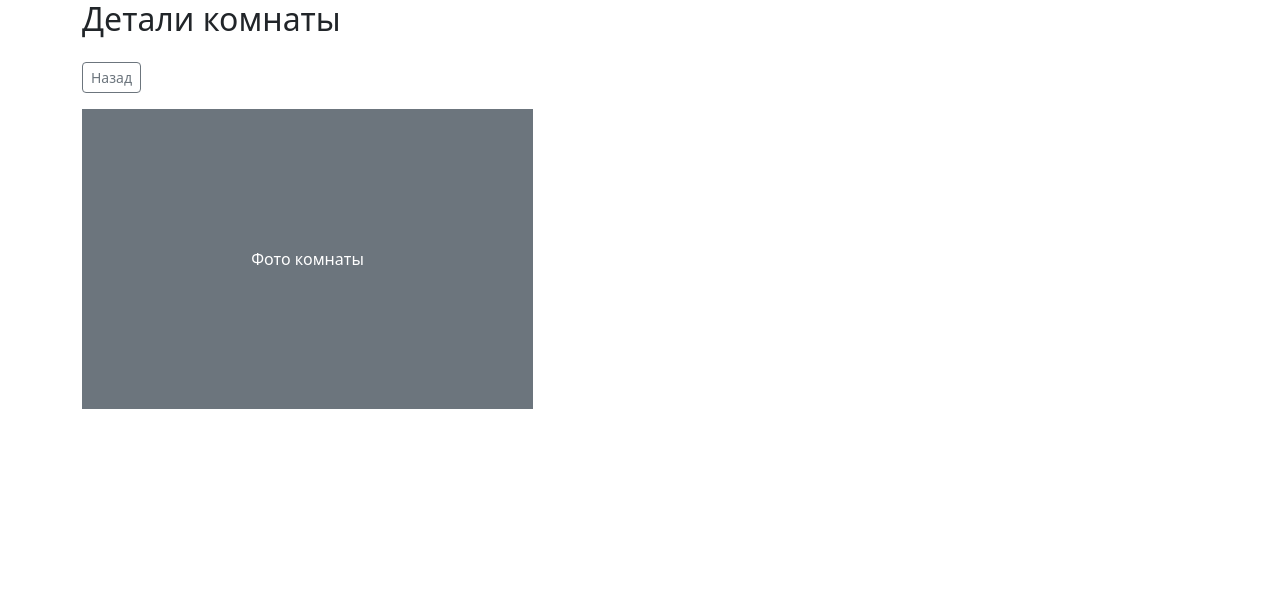
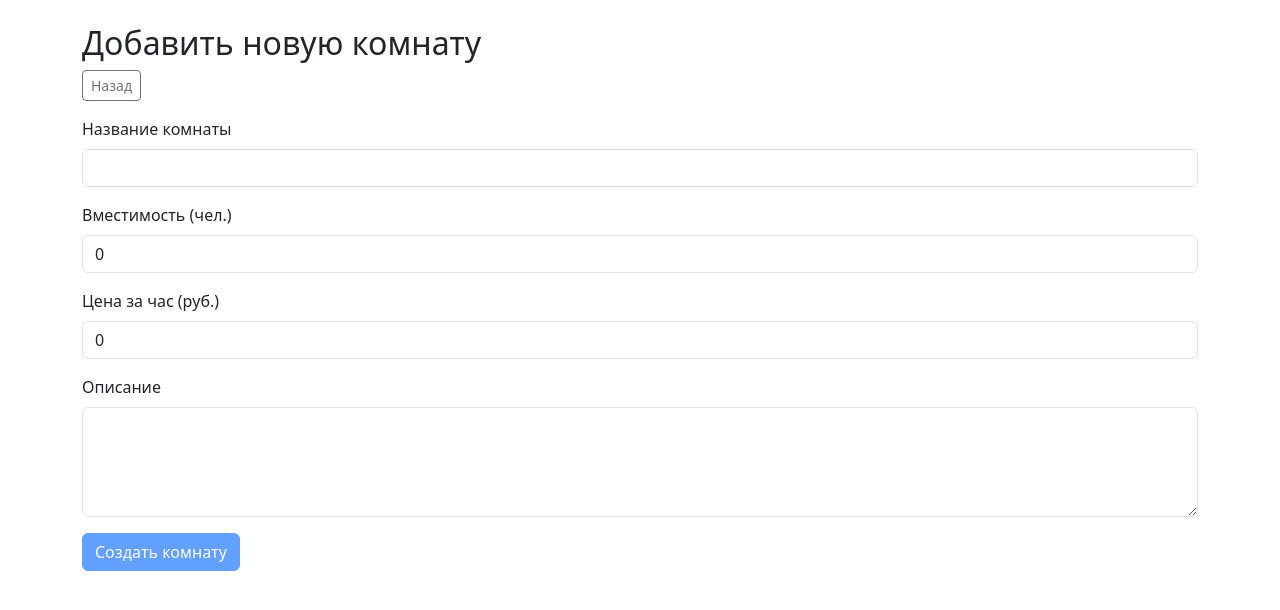
Before and after one commit to teteik/room-rental-ui, an Angular app: page /rooms/new in a window 1280 px wide. Shown: the top 610 px of the page. Built offline with nearby package versions, Linux system fonts and the light colour scheme; no server answers.

Commit message:
add create room creation form with validation

```diff
--- a/src/app/app.routes.ts
+++ b/src/app/app.routes.ts
@@ -5,6 +5,7 @@ import { RoomFormComponent } from './components/room-form/room-form';
 
 export const routes: Routes = [
     { path: 'rooms', component : RoomsComponent },
-    { path: 'rooms/:id', component : RoomDetailsComponent },
-    { path: 'rooms/new', component: RoomFormComponent }
+    { path: 'rooms/new', component: RoomFormComponent },
+    { path: 'rooms/:id', component : RoomDetailsComponent }
+
 ];
--- a/src/app/components/room-form/room-form.html
+++ b/src/app/components/room-form/room-form.html
@@ -1 +1,73 @@
-<p>room-form works!</p>
+<div class="container mt-4">
+  <h2>Добавить новую комнату</h2>
+
+  <a [routerLink]="['/rooms']" class="btn btn-outline-secondary btn-sm mb-3">
+    Назад
+  </a>
+
+  <form [formGroup]="roomForm" (ngSubmit)="onSubmit()">
+    <div class="mb-3">
+      <label for="name" class="form-label">Название комнаты</label>
+      <input
+        type="text"
+        id="name"
+        class="form-control"
+        formControlName="name"
+        [class.is-invalid]="roomForm.get('name')?.invalid && roomForm.get('name')?.touched">
+
+      @if (roomForm.get('name')?.invalid && roomForm.get('name')?.touched) {
+        <div class="invalid-feedback">
+          Название обязательно
+        </div>
+      }
+    </div>
+
+    <div class="mb-3">
+      <label for="capacity" class="form-label">Вместимость (чел.)</label>
+      <input
+        type="number"
+        id="capacity"
+        class="form-control"
+        formControlName="capacity"
+        [class.is-invalid]="roomForm.get('capacity')?.invalid && roomForm.get('capacity')?.touched">
+
+      @if (roomForm.get('capacity')?.invalid && roomForm.get('capacity')?.touched) {
+        <div class="invalid-feedback">
+          Вместимость должна быть больше 0
+        </div>
+      }
+    </div>
+
+    <div class="mb-3">
+      <label for="pricePerHour" class="form-label">Цена за час (руб.)</label>
+      <input
+        type="number"
+        id="pricePerHour"
+        class="form-control"
+        formControlName="pricePerHour"
+        [class.is-invalid]="roomForm.get('pricePerHour')?.invalid && roomForm.get('pricePerHour')?.touched">
+
+      @if (roomForm.get('pricePerHour')?.invalid && roomForm.get('pricePerHour')?.touched) {
+        <div class="invalid-feedback">
+          Цена должна быть больше или равна 0
+        </div>
+      }
+    </div>
+
+    <div class="mb-3">
+      <label for="description" class="form-label">Описание</label>
+      <textarea
+        id="description"
+        class="form-control"
+        rows="4"
+        formControlName="description"></textarea>
+    </div>
+
+    <button
+      type="submit"
+      class="btn btn-primary"
+      [disabled]="roomForm.invalid">
+      Создать комнату
+    </button>
+  </form>
+</div>
--- a/src/app/components/room-form/room-form.ts
+++ b/src/app/components/room-form/room-form.ts
@@ -1,9 +1,41 @@
-import { Component } from '@angular/core';
+import { Component, inject } from '@angular/core';
+import { Router, RouterLink } from '@angular/router';
+import { RoomService } from '../../services/room.service';
+import { ReactiveFormsModule, FormBuilder, FormGroup, Validators } from '@angular/forms';
 
 @Component({
   selector: 'app-room-form',
-  imports: [],
+  imports: [ReactiveFormsModule, RouterLink],
   templateUrl: './room-form.html',
   styleUrl: './room-form.css',
 })
-export class RoomFormComponent {}
+export class RoomFormComponent {
+  private fb = inject(FormBuilder);
+  private roomService = inject(RoomService);
+  private router = inject(Router);
+
+  roomForm: FormGroup = this.fb.group({
+    name: ['', Validators.required],
+    capacity: [0, [Validators.required, Validators.min(1)]],
+    pricePerHour: [0, [Validators.required, Validators.min(0)]],
+    description: ['']
+  });
+
+  onSubmit(): void {
+    if (this.roomForm.valid) {
+      const roomData = this.roomForm.value;
+
+      if (roomData.description === '') {
+        roomData.description = null;
+      }
+      this.roomService.createRoom(this.roomForm.value).subscribe({
+        next: () => {
+          this.router.navigate(['/rooms']);
+        },
+        error: (err) => {
+          console.error('Error creating room:', err);
+        }
+      });
+    }
+  }
+}
--- a/src/app/components/rooms/rooms.html
+++ b/src/app/components/rooms/rooms.html
@@ -1,5 +1,9 @@
 <div class="container">
     <h2 class="mb-4">Список комнат</h2>
+
+    <a [routerLink]="['/rooms/new']" class="btn btn-outline-secondary btn-sm mb-3">
+        Добавить комнату
+    </a>
 
     <div class="row">
     @for (room of rooms$ | async; track room.id) {
--- a/src/app/services/room.service.ts
+++ b/src/app/services/room.service.ts
@@ -25,4 +25,8 @@ export class RoomService {
   getRoomById(id: string): Observable<Room> {
     return this.http.get<Room>(`${this.apiUrl}/${id}`)
   }
+
+  createRoom(room: Partial<Room>): Observable<Room> {
+    return this.http.post<Room>(this.apiUrl, room);
+  }
 }
```
